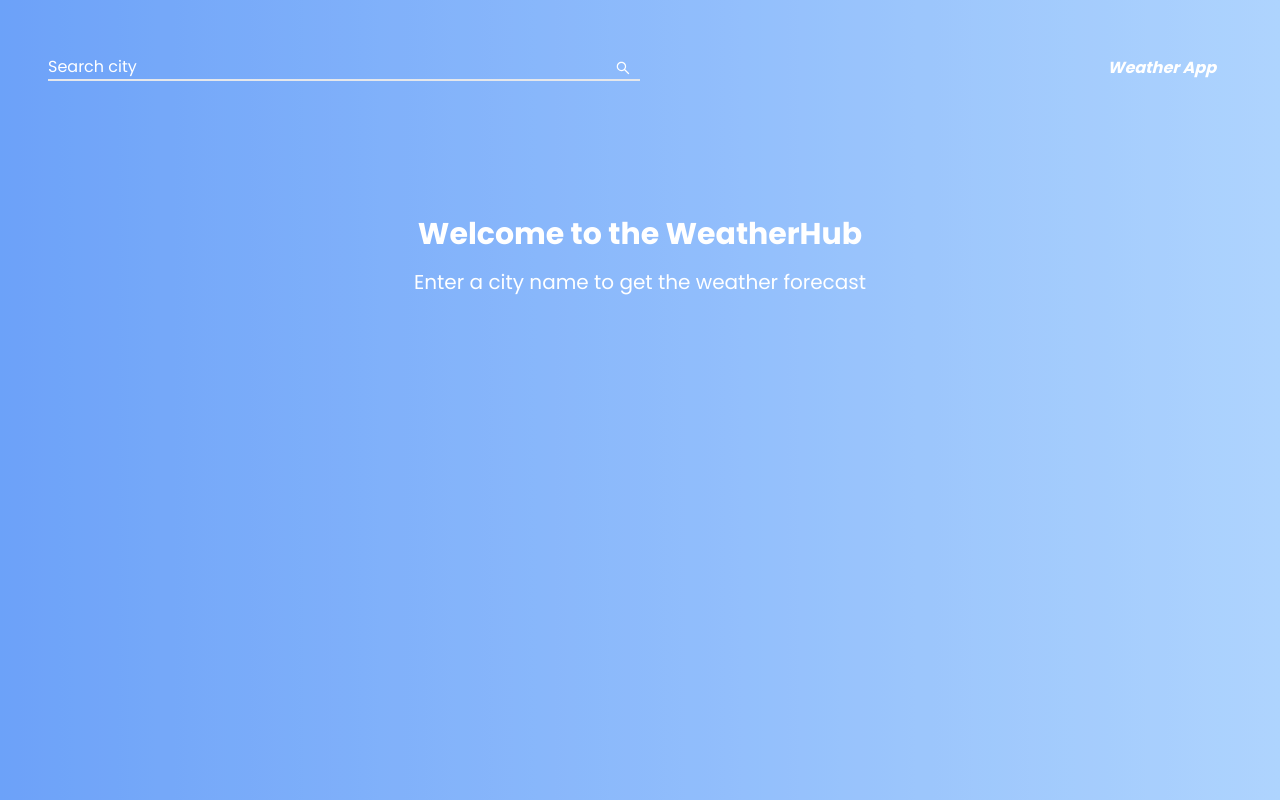
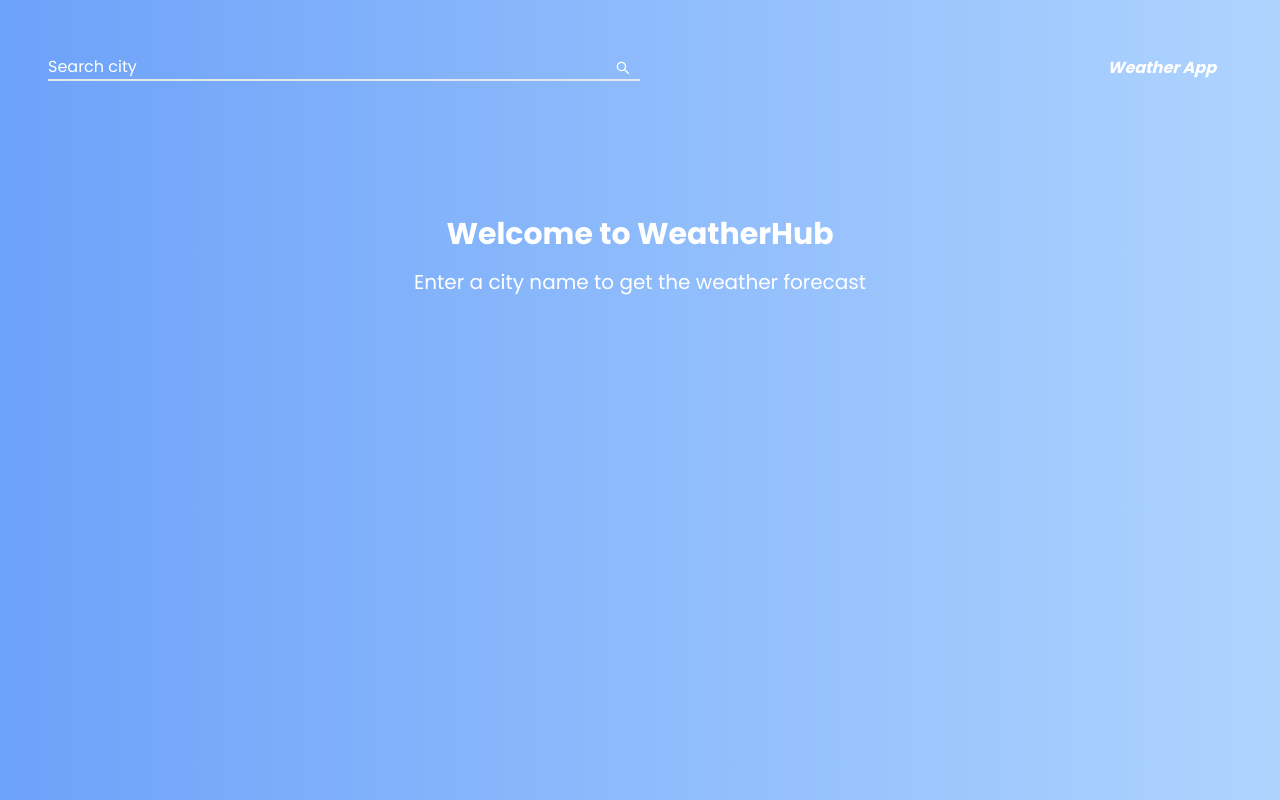
Before and after one commit to Silvokyda/weather-app, a Next.js app: page / in a window 1280 px wide. Shown: the top 800 px of the page. Built offline with nearby package versions, Linux system fonts and the light colour scheme.

Commit message:
Update page.tsx

```diff
--- a/app/page.tsx
+++ b/app/page.tsx
@@ -37,7 +37,7 @@ const Home = () => {
   {
     content = (
       <div className="text-white text-center h-screen mt-[5rem]">
-        <h2 className='text-3xl font-bold mb-4'>Welcome to the WeatherHub</h2>
+        <h2 className='text-3xl font-bold mb-4'>Welcome to WeatherHub</h2>
         <p className="text-xl">Enter a city name to get the weather forecast</p>
       </div>
     )
```
